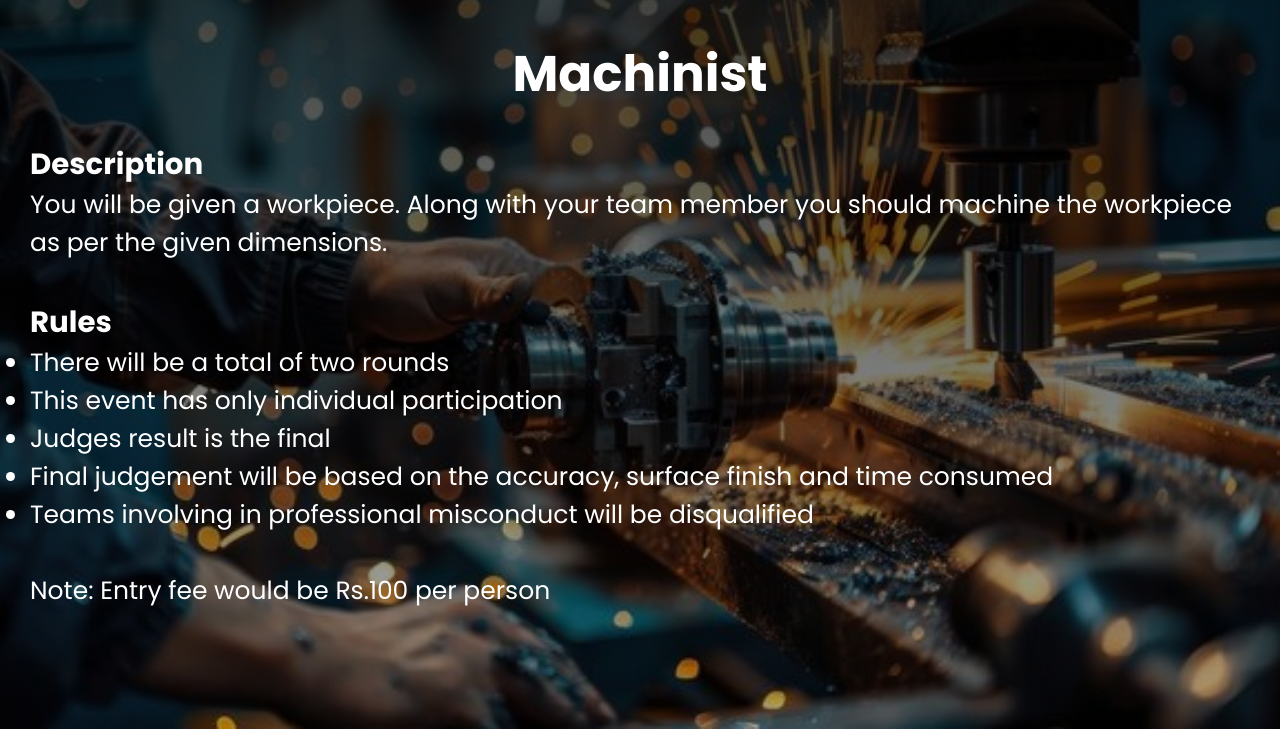
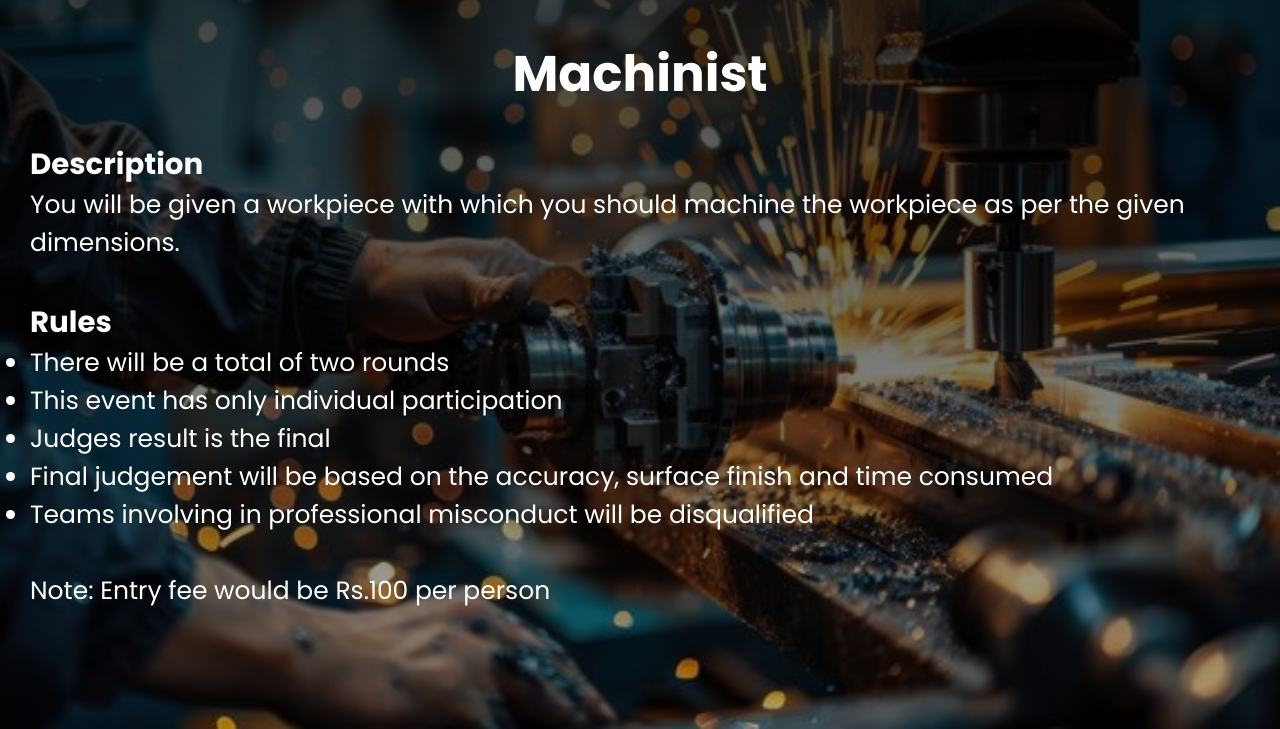
Before and after one commit to VivekGoveas/meqnzo, a plain HTML site: page machinist.html in a window 1280 px wide. Shown: the part 71-800 px from the top of the page. Drawn offline with Linux system fonts and the light colour scheme.

Commit message:
machinist update

```diff
--- a/machinist.html
+++ b/machinist.html
@@ -29,7 +29,7 @@
             <div class="eachevent">
                 <h2> Machinist</h2>
                 <h3>Description</h3>
-                <p> You will be given a workpiece. Along with your team member you should machine the workpiece as per the given dimensions. </p>
+                <p> You will be given a workpiece with which you should machine the workpiece as per the given dimensions. </p>
                 <br>
                 <h3>Rules</h3>
                 <ul>
```
